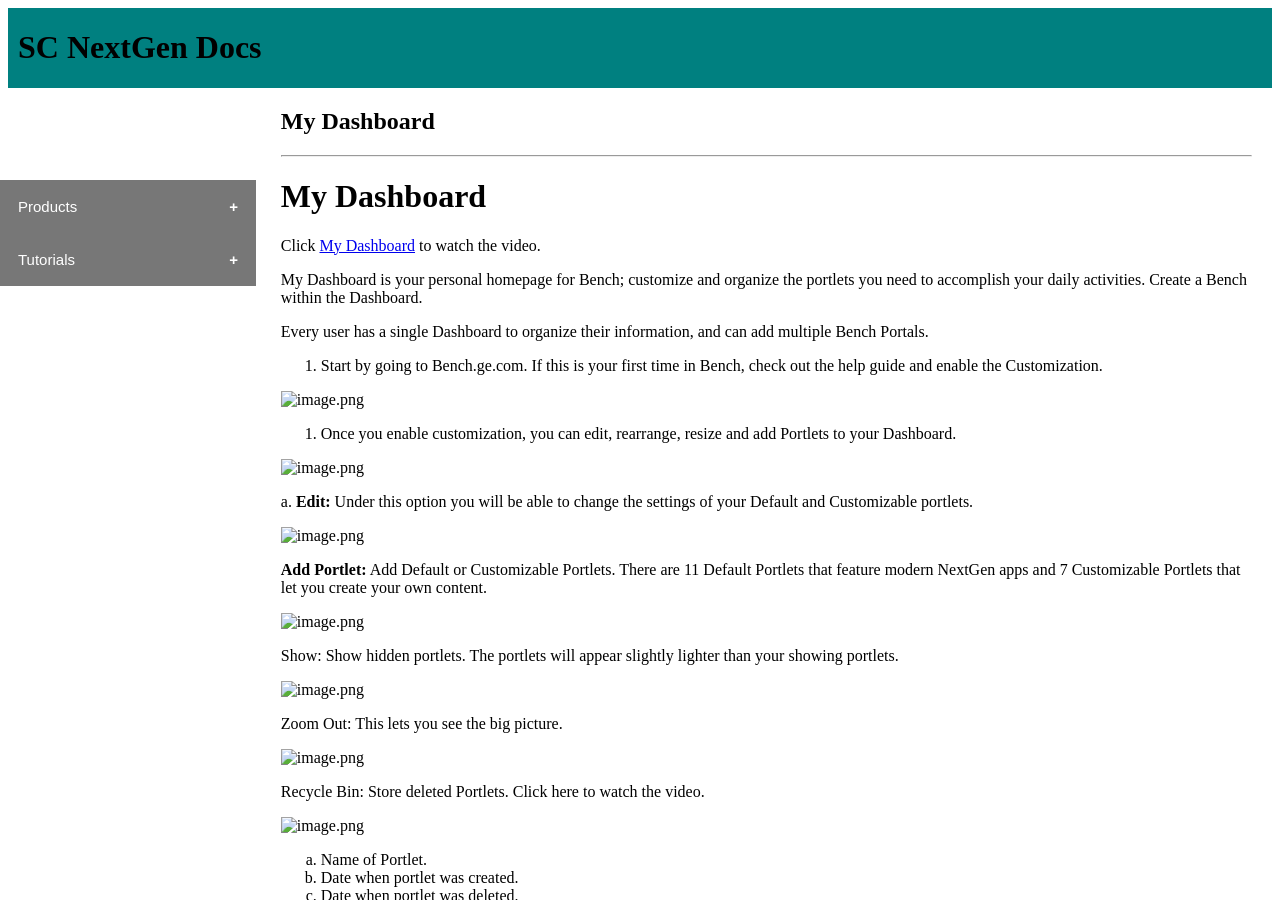
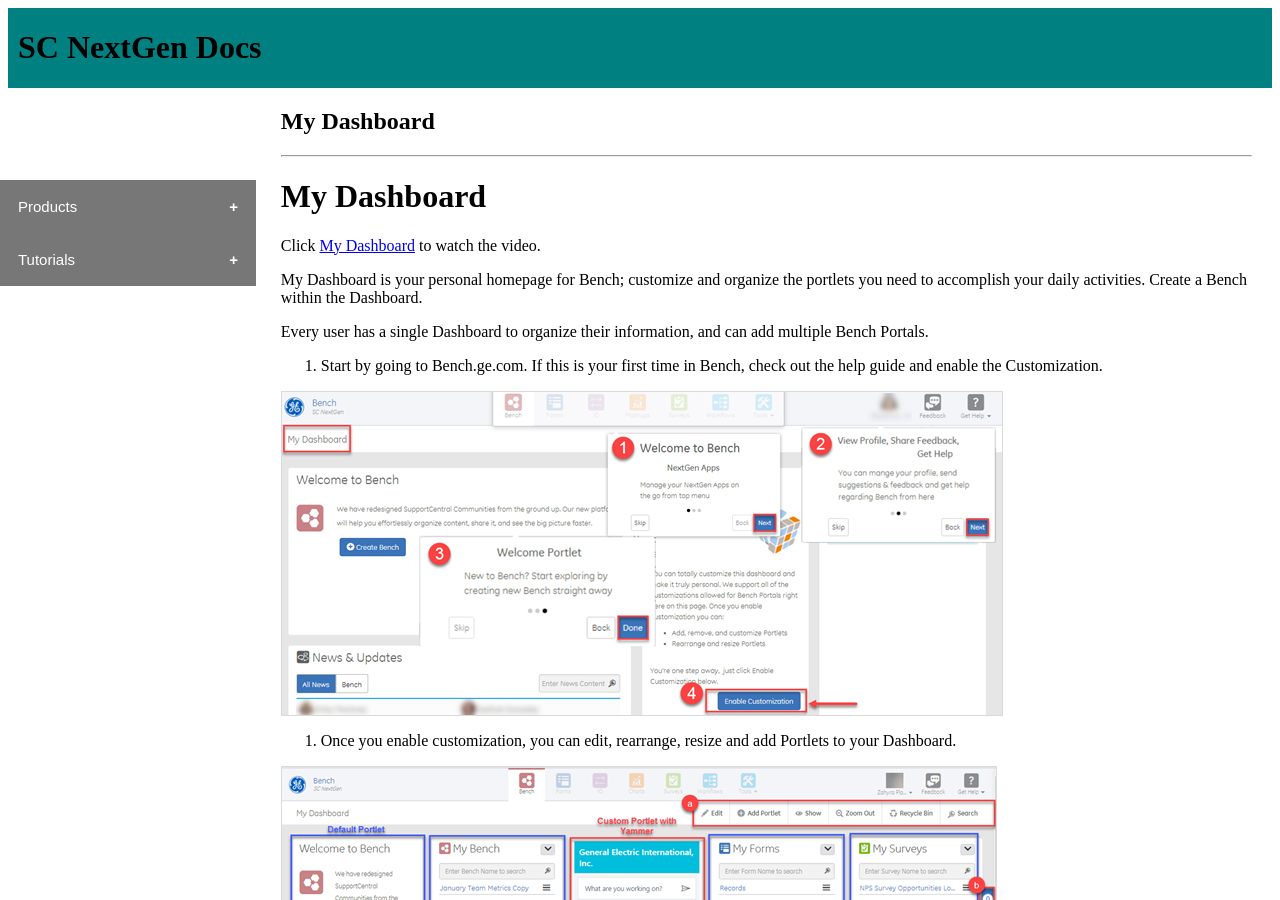
Before and after one commit to supportcentral/support-doc, a Jekyll site: the page built from _posts/products/bench/2019-11-06-my-dashboard.md, in a window 1280 px wide and 900 px high. Built offline with Jekyll 4.4.1, drawn with Linux system fonts in a browser that asks for light colours.

Commit message:
base path updated

```diff
--- a/_posts/2019-11-01-welcome-to-jekyll.markdown
+++ b/_posts/2019-11-01-welcome-to-jekyll.markdown
@@ -1,6 +1,6 @@
 ---
 title:  "Welcome to Jekyll!"
-permalink: /gitlab-pages/docs/welcome.html
+permalink: /support-doc/docs/welcome.html
 ---
 <h1>{{ page.title }} </h1><br>
 
--- a/_posts/products/bench/2019-11-06-my-dashboard.md
+++ b/_posts/products/bench/2019-11-06-my-dashboard.md
@@ -13,31 +13,31 @@ Every user has a single Dashboard to organize their information, and can add mul
 1. Start by going to Bench.ge.com.
 If this is your first time in Bench, check out the help guide and enable the Customization.
 
-![image.png](/gitlab-pages/assets/bench/1.png)
+![image.png](/support-doc/assets/bench/1.png)
 
 1. Once you enable customization, you can edit, rearrange, resize and add Portlets to your Dashboard.
 
-![image.png](/gitlab-pages/assets/bench/2.png)
+![image.png](/support-doc/assets/bench/2.png)
 
 a. **Edit:** Under this option you will be able to change the settings of your Default and Customizable portlets.
 
-![image.png](/gitlab-pages/assets/bench/3.png)
+![image.png](/support-doc/assets/bench/3.png)
 
 **Add Portlet:** Add Default or Customizable Portlets. There are 11 Default Portlets that feature modern NextGen apps and 7 Customizable Portlets that let you create your own content.
 
-![image.png](/gitlab-pages/assets/bench/4.png)
+![image.png](/support-doc/assets/bench/4.png)
 
 Show: Show hidden portlets. The portlets will appear slightly lighter than your showing portlets.
 
-![image.png](/gitlab-pages/assets/bench/5.png)
+![image.png](/support-doc/assets/bench/5.png)
 
 Zoom Out: This lets you see the big picture.
 
-![image.png](/gitlab-pages/assets/bench/6.png)
+![image.png](/support-doc/assets/bench/6.png)
 
 Recycle Bin: Store deleted Portlets. Click here to watch the video.
 
-![image.png](/gitlab-pages/assets/bench/7.png)
+![image.png](/support-doc/assets/bench/7.png)
 
 <ol type="a">
   <li>Name of Portlet. </li>
@@ -48,13 +48,13 @@ Recycle Bin: Store deleted Portlets. Click here to watch the video.
   <li>Navigate through the pages or show more items. </li>
 </ol>
 
-![image.png](/gitlab-pages/assets/bench/8.png)
+![image.png](/support-doc/assets/bench/8.png)
 
 Hide the Recycle Bin to go back to your Dashboard.
 
 **Search:** Enter keywords in the Search bar. You must enter a minimum of 3 characters for the search to function. Click [Search](http://sc.ge.com/*BenchSearch) to watch the video.
 
-![image.png](/gitlab-pages/assets/bench/9.png)
+![image.png](/support-doc/assets/bench/9.png)
 
 **Global Search:** This search type will locate all of the Benches, Pages or Portlets that include your keywords in the tittle, all across bench.ge.com.
 
@@ -63,20 +63,20 @@ To find all of the results that match your criteria click on Show all Results **
 
 The My Dashboard Search type will find all of your Portlets that include the keyword in the tittle. You must enter a minimum of 3 characters for the Search to function. You will be able to see 2 items or less by default. Click on Show All Results to apply more filters.
 
-![image.png](/gitlab-pages/assets/bench/10.png)
+![image.png](/support-doc/assets/bench/10.png)
 
 When going to the View all you will land in the Object Type search page. By default only 3 items matching the search criteria will show.  Change or add elements by checking on the box. Clear the search by clicking on the **X** icon.
 
-![image.png](/gitlab-pages/assets/bench/11.png)
+![image.png](/support-doc/assets/bench/11.png)
 
-![image.png](/gitlab-pages/assets/bench/12.png)
+![image.png](/support-doc/assets/bench/12.png)
 
 Click View All to find Filters. Filter by GE Business, Name or Owner.
 Remove the filters at the top of the page and show up to 50 items per page.
 
 **b. Notifications:** You can enable the Global Notifications from your Dashboards’ homepage. These notifications are for all of the Benches where you are Owner, Co-Owner, Admin and Subscriber.  Click
 
-![image.png](/gitlab-pages/assets/bench/13.png)
+![image.png](/support-doc/assets/bench/13.png)
 
 on the Notifications tab. Click [here](http://sc.ge.com/*BenchNotifications) to watch the Notifications video.
 
@@ -94,7 +94,7 @@ e. The Bench Expiry will show you a notification whenever a Bench has expired or
 
 g. You will see a notification whenever a user raises a Bench access request, when a user is added, removed and when Owner or Co-Owner have become inactive
 
-![image.png](/gitlab-pages/assets/bench/14.png)
+![image.png](/support-doc/assets/bench/14.png)
 
 Expand the notification tab to review the details.
 The notifications will be filtered by Date or Category.
@@ -103,16 +103,16 @@ You can type keywords to filter the results.
 Clear all or specific notifications and go to the Bench or Global Settings.
  When a new deletion request is submitted, you will be able to go to the Bench by clicking on Here.
 
-![image.png](/gitlab-pages/assets/bench/15.png)
+![image.png](/support-doc/assets/bench/15.png)
 
 Note: After enabling the Notification tab from your Dashboard you will see it in your Benches.
 
 Notification by Date
 
-![image.png](/gitlab-pages/assets/bench/16.png)
+![image.png](/support-doc/assets/bench/16.png)
 
 Notification by Category
 
-![image.png](/gitlab-pages/assets/bench/17.png)
+![image.png](/support-doc/assets/bench/17.png)
 
 Our modern SupportCentral documentation team aims to provide you clear and easy to follow step-by-step instructions. If these step-by-step instructions are not 100% clear to you, contact us now at schelp.docs@ge.com. We will assist you personally.
```
Also changed, not shown: _data/toc.yml (+5 -5 lines).
